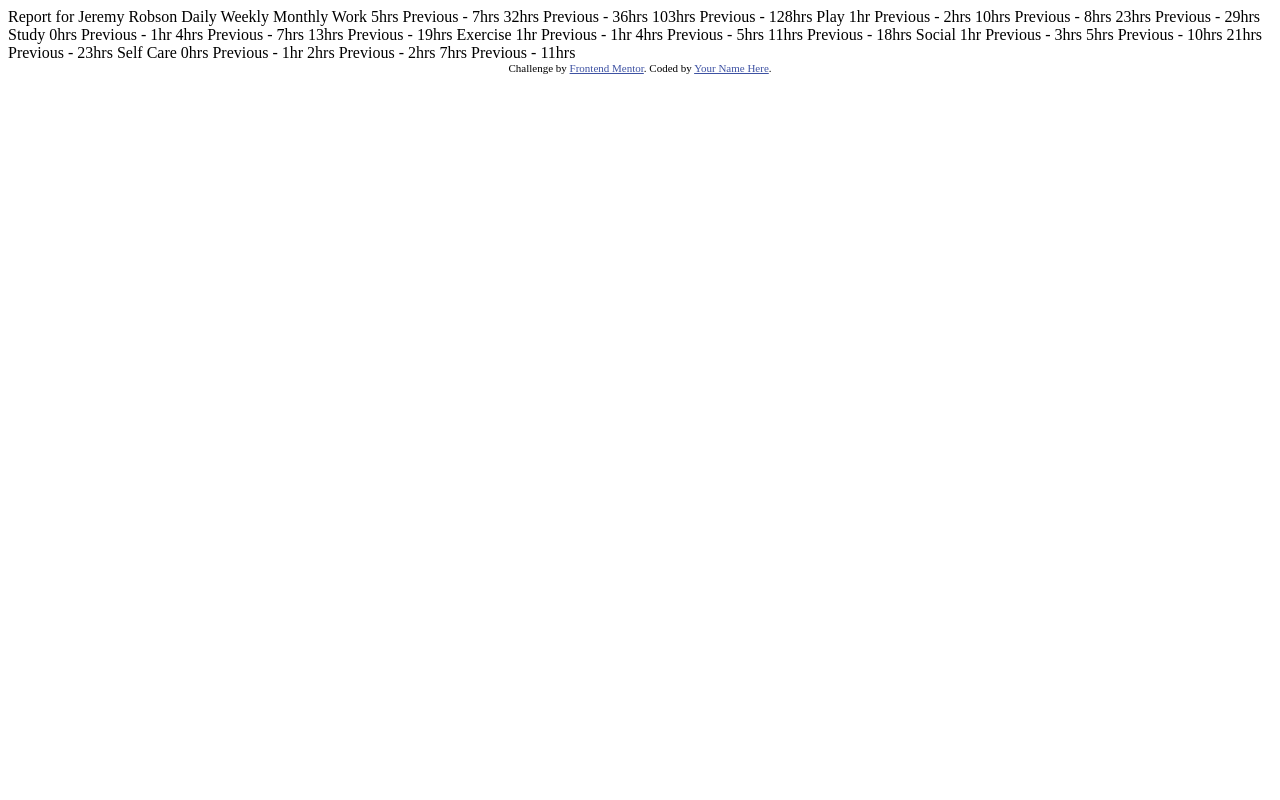
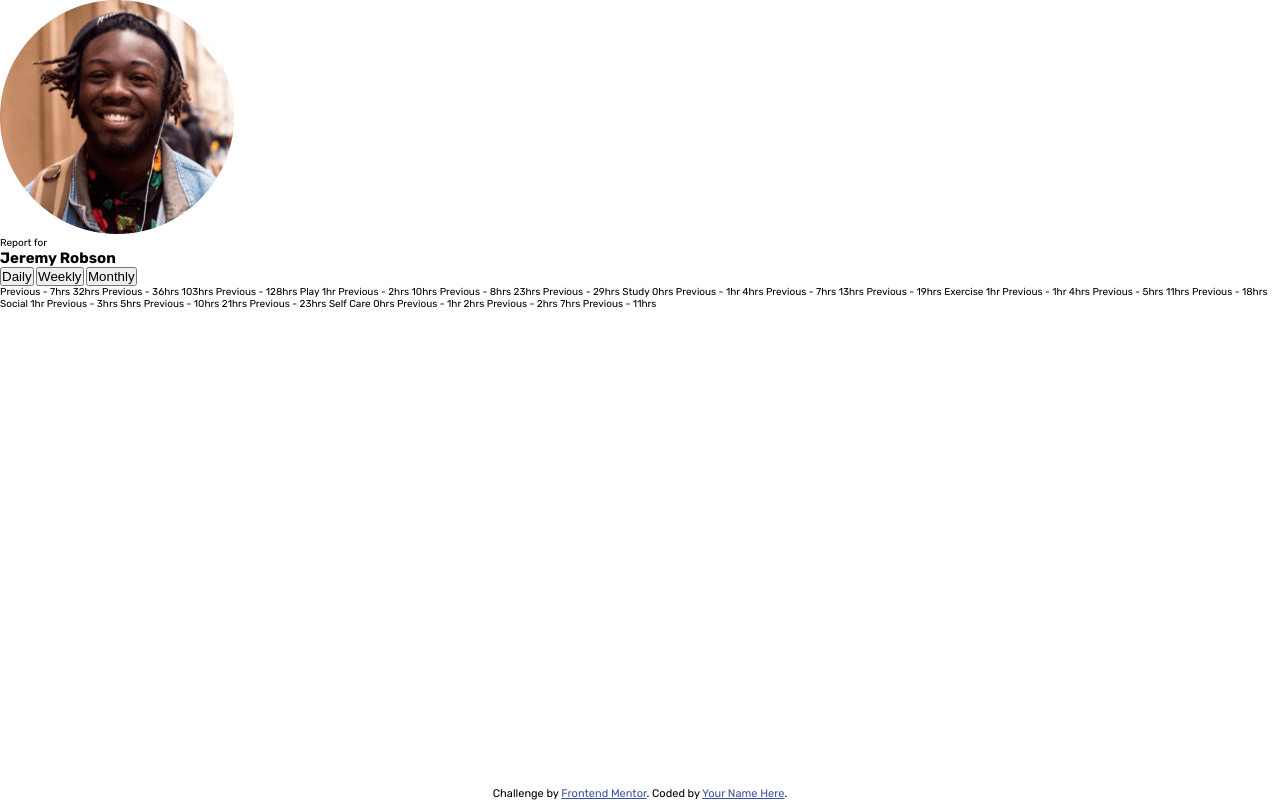
Before and after one commit to Lindas-designs/time-tracking-app, a plain HTML site: page index.html in a window 1280 px wide. Drawn offline with Linux system fonts and the light colour scheme.

Commit message:
user-card html

```diff
--- a/index.html
+++ b/index.html
@@ -1,80 +1,154 @@
 <!DOCTYPE html>
 <html lang="en">
   <head>
-  <meta charset="UTF-8">
-  <meta name="viewport" content="width=device-width, initial-scale=1.0"> <!-- displays site properly based on user's device -->
+    <meta charset="UTF-8" />
+    <meta name="viewport" content="width=device-width, initial-scale=1.0" />
+    <!-- displays site properly based on user's device -->
 
-  <link rel="icon" type="image/png" sizes="32x32" href="./images/favicon-32x32.png">
-
+    <link
+      rel="icon"
+      type="image/png"
+      sizes="32x32"
+      href="./images/favicon-32x32.png"
+    />
+    <link rel="stylesheet" href="styles.css" />
+    <link rel="preconnect" href="https://fonts.googleapis.com" />
+    <link rel="preconnect" href="https://fonts.gstatic.com" crossorigin />
+    <link
+      href="https://fonts.googleapis.com/css2?family=Rubik:ital,wght@0,300..900;1,300..900&display=swap"
+      rel="stylesheet"
+    />
     <title>Frontend Mentor | Time tracking dashboard</title>
-
-  <!-- Feel free to remove these styles or customise in your own stylesheet 👍 -->
-  <style>
-    .attribution { font-size: 11px; text-align: center; }
-    .attribution a { color: hsl(228, 45%, 44%); }
-  </style>
+    <script defer src="script.js"></script>
   </head>
   <body>
+    <div class="dashboard">
+      <aside class="user-card">
+      <div class="user-info">
+        <img class="user-img" src="images/image-jeremy.png" alt="profile-image">
+        <p>Report for</p>
+        <h1 class="user-name">Jeremy Robson</h1>
+      </div>
+      <div class="user-timeframes">
+      <button>Daily</button>
+      <button>Weekly</button>
+      <button>Monthly</button></div>
+      </aside>
+      <!-- daily -->
+      Previous - 7hrs
+      <!-- daily -->
+      32hrs
+      <!-- weekly -->
+      Previous - 36hrs
+      <!-- weekly -->
+      103hrs
+      <!-- monthly -->
+      Previous - 128hrs
+      <!-- monthly -->
 
-  Report for
-  Jeremy Robson
+      Play 1hr
+      <!-- daily -->
+      Previous - 2hrs
+      <!-- daily -->
+      10hrs
+      <!-- weekly -->
+      Previous - 8hrs
+      <!-- weekly -->
+      23hrs
+      <!-- monthly -->
+      Previous - 29hrs
+      <!-- monthly -->
 
-  Daily
-  Weekly
-  Monthly
+      Study 0hrs
+      <!-- daily -->
+      Previous - 1hr
+      <!-- daily -->
+      4hrs
+      <!-- weekly -->
+      Previous - 7hrs
+      <!-- weekly -->
+      13hrs
+      <!-- monthly -->
+      Previous - 19hrs
+      <!-- monthly -->
 
-  Work
-  5hrs <!-- daily -->
-  Previous - 7hrs <!-- daily -->
-  32hrs <!-- weekly -->
-  Previous - 36hrs <!-- weekly -->
-  103hrs <!-- monthly -->
-  Previous - 128hrs <!-- monthly -->
+      Exercise 1hr
+      <!-- daily -->
+      Previous - 1hr
+      <!-- daily -->
+      4hrs
+      <!-- weekly -->
+      Previous - 5hrs
+      <!-- weekly -->
+      11hrs
+      <!-- monthly -->
+      Previous - 18hrs
+      <!-- monthly -->
 
-  Play
-  1hr <!-- daily -->
-  Previous - 2hrs <!-- daily -->
-  10hrs <!-- weekly -->
-  Previous - 8hrs <!-- weekly -->
-  23hrs <!-- monthly -->
-  Previous - 29hrs <!-- monthly -->
+      Social 1hr
+      <!-- daily -->
+      Previous - 3hrs
+      <!-- daily -->
+      5hrs
+      <!-- weekly -->
+      Previous - 10hrs
+      <!-- weekly -->
+      21hrs
+      <!-- monthly -->
+      Previous - 23hrs
+      <!-- monthly -->
 
-  Study
-  0hrs <!-- daily -->
-  Previous - 1hr <!-- daily -->
-  4hrs <!-- weekly -->
-  Previous - 7hrs <!-- weekly -->
-  13hrs <!-- monthly -->
-  Previous - 19hrs <!-- monthly -->
-
-  Exercise
-  1hr <!-- daily -->
-  Previous - 1hr <!-- daily -->
-  4hrs <!-- weekly -->
-  Previous - 5hrs <!-- weekly -->
-  11hrs <!-- monthly -->
-  Previous - 18hrs <!-- monthly -->
-
-  Social
-  1hr <!-- daily -->
-  Previous - 3hrs <!-- daily -->
-  5hrs <!-- weekly -->
-  Previous - 10hrs <!-- weekly -->
-  21hrs <!-- monthly -->
-  Previous - 23hrs <!-- monthly -->
-
-  Self Care
-  0hrs <!-- daily -->
-  Previous - 1hr <!-- daily -->
-  2hrs <!-- weekly -->
-  Previous - 2hrs <!-- weekly -->
-  7hrs <!-- monthly -->
-  Previous - 11hrs <!-- monthly -->
-
-
+      Self Care 0hrs
+      <!-- daily -->
+      Previous - 1hr
+      <!-- daily -->
+      2hrs
+      <!-- weekly -->
+      Previous - 2hrs
+      <!-- weekly -->
+      7hrs
+      <!-- monthly -->
+      Previous - 11hrs
+      <!-- monthly -->
+    </div>
     <div class="attribution">
-    Challenge by <a href="https://www.frontendmentor.io?ref=challenge" target="_blank">Frontend Mentor</a>.
-    Coded by <a href="#">Your Name Here</a>.
+      Challenge by
+      <a href="https://www.frontendmentor.io?ref=challenge" target="_blank"
+        >Frontend Mentor</a
+      >. Coded by <a href="#">Your Name Here</a>.
     </div>
   </body>
 </html>
+<!-- <div class="dashboard">
+  <aside class="profile-card">
+    <div class="profile-info">
+      <img src="your-photo.jpg" alt="Profile photo">
+      <div class="name">
+        <p>Report for</p>
+        <h1>Jeremy Robson</h1>
+      </div>
+    </div>
+
+    <div class="timeframes">
+      <button class="active">Daily</button>
+      <button>Weekly</button>
+      <button>Monthly</button>
+    </div>
+  </aside>
+
+  <main class="cards">
+    <div class="card work">
+      <div class="card-bg">
+        <img src="briefcase.svg" alt="Work icon">
+      </div>
+      <div class="card-content">
+        <div class="card-header">
+          <h2>Work</h2>
+          <span>•••</span>
+        </div>
+        <div class="card-body">
+          <h3>32hrs</h3>
+          <p>Last Week - 36hrs</p>
+        </div>
+      </div>
+    </div>
--- /dev/null
+++ b/script.js
@@ -0,0 +1,48 @@
+"use strict";
+
+fetch("data.json")
+  .then((response) => {
+    if (!response.ok) {
+      throw new Error("Network response was not ok " + response.statusText);
+    }
+    return response.json(); // Convert response to a JS object or array
+  })
+  .then((activities) => {
+    console.log(activities);
+    activities.forEach((activity) => {
+      console.log(activity);
+    });
+    // use the data here
+  })
+  .catch((error) => {
+    console.error("Error:", error);
+  });
+
+//   ⚙️ 2. Validate before using the data
+
+// APIs or files can change, break, or return null.
+// So before accessing properties, check that they exist.
+
+// ✅ Example:
+
+// if (data && Array.isArray(data)) {
+//   data.forEach(user => {
+//     if (user.name) console.log(user.name);
+//   });
+// }
+// ❌ Don’t assume your data will always look correct.
+
+/*
+function loadJSON(url) {
+  return fetch(url).then((response) => {
+    if (!response.ok) {
+      throw new Error(`Failed to load ${url}: ${response.statusText}`);
+    }
+    return response.json(); // Convert response to JS object
+  });
+}
+loadJSON("data.json")
+  .then((data) => {
+    console.log("Loaded JSON:", data);
+  })
+  .catch((err) => console.error("Error:", err));*/
--- /dev/null
+++ b/styles.css
@@ -0,0 +1,196 @@
+* {
+  padding: 0;
+  margin: 0;
+  box-sizing: border-box;
+}
+:root {
+  /* COLOURS */
+  /* ### Primary */
+
+  --purple-600: hsl(246, 80%, 60%);
+  --orange-300-work: hsl(15, 100%, 70%);
+  --blue-300-play: hsl(195, 74%, 62%);
+  --pink-400-study: hsl(348, 100%, 68%);
+  --green-400-exercise: hsl(145, 58%, 55%);
+  --purple-700-social: hsl(264, 64%, 52%);
+  --yellow-300-self-care: hsl(43, 84%, 65%);
+
+  /* ### Neutral */
+
+  --navy-950: hsl(226, 43%, 10%);
+  --navy-900: hsl(235, 46%, 20%);
+  --purple-500: hsl(235, 45%, 61%);
+  --navy-200: hsl(236, 100%, 87%);
+
+  /* - Font size: 18px (card titles e.g. Work, Play) */
+}
+html {
+  font-size: 62.5%;
+  font-family: "Rubik", sans-serif;
+  /* - Weights: 300, 400, 500 */
+}
+.attribution {
+  position: fixed;
+  bottom: 0;
+  left: 50%;
+  transform: translateX(-50%);
+  font-size: 1.1rem;
+  text-align: center;
+}
+.attribution a {
+  color: hsl(228, 45%, 44%);
+}
+/*
+
+The designs were created to the following widths:
+
+- Mobile: 375px
+- Desktop: 1440px
+
+If you would like to practice working with JSON data, we provide a local `data.json` file for the activities. This means you'll be able to pull the data from there instead of using the content in the `.html` file.
+
+Your users should be able to:
+
+- View the optimal layout for the site depending on their device's screen size
+- See hover states for all interactive elements on the page
+- Switch between viewing Daily, Weekly, and Monthly stats
+
+### Expected behaviour
+
+- The text for the previous period's time should change based on the active timeframe. For Daily, it should read "Yesterday" e.g "Yesterday - 2hrs". For Weekly, it should read "Last Week" e.g. "Last Week - 32hrs". For monthly, it should read "Last Month" e.g. "Last Month - 19hrs".
+*/
+
+/*
+body {
+  font-family: 'Rubik', sans-serif;
+  background-color: #0f1424;
+  color: white;
+  display: flex;
+  justify-content: center;
+  align-items: center;
+  min-height: 100vh;
+}
+
+.dashboard {
+  display: grid;
+  grid-template-columns: 250px 1fr;
+  gap: 1.5rem;
+  max-width: 1000px;
+}
+
+.profile-card {
+  background-color: #1c1f4a;
+  border-radius: 15px;
+  overflow: hidden;
+  display: flex;
+  flex-direction: column;
+}
+
+.profile-info {
+  background-color: #5847eb;
+  padding: 2rem 1.5rem;
+  text-align: left;
+}
+
+.profile-info img {
+  border-radius: 50%;
+  width: 70px;
+  border: 3px solid white;
+  margin-bottom: 1rem;
+}
+
+.profile-info p {
+  opacity: 0.7;
+  font-size: 0.9rem;
+}
+
+.profile-info h1 {
+  font-size: 1.5rem;
+  line-height: 1.2;
+}
+
+.timeframes {
+  padding: 1.5rem;
+  display: flex;
+  flex-direction: column;
+  gap: 0.8rem;
+}
+
+.timeframes button {
+  background: none;
+  border: none;
+  color: #bdc1ff;
+  font-size: 1rem;
+  text-align: left;
+  cursor: pointer;
+  transition: color 0.3s;
+}
+
+.timeframes button.active,
+.timeframes button:hover {
+  color: white;
+}
+*/
+/* Cards layout */
+/*
+.cards {
+  display: grid;
+  grid-template-columns: repeat(auto-fill, minmax(220px, 1fr));
+  gap: 1.5rem;
+}
+
+.card {
+  position: relative;
+  border-radius: 15px;
+  overflow: hidden;
+}
+
+.card-bg {
+  height: 50px;
+  display: flex;
+  justify-content: flex-end;
+  align-items: center;
+  padding-right: 1rem;
+}
+
+.card-bg img {
+  width: 50px;
+  opacity: 0.4;
+}
+
+.card-content {
+  background-color: #1c1f4a;
+  padding: 1.5rem;
+  border-radius: 15px;
+  margin-top: -15px;
+  position: relative;
+  z-index: 1;
+}
+
+.card-header {
+  display: flex;
+  justify-content: space-between;
+  align-items: center;
+}
+
+.card-header h2 {
+  font-size: 1rem;
+}
+
+.card-body h3 {
+  font-size: 2.5rem;
+  margin: 0.5rem 0;
+}
+
+.card-body p {
+  color: #bdc1ff;
+  font-size: 0.9rem;
+}
+
+.card.work .card-bg { background-color: #ff8c66; }
+.card.play .card-bg { background-color: #56c2e6; }
+.card.study .card-bg { background-color: #ff5c7c; }
+.card.exercise .card-bg { background-color: #4acf81; }
+.card.social .card-bg { background-color: #7536d3; }
+.card.selfcare .card-bg { background-color: #f1c65b; }
+*/
```
Also changed, not shown: 3 other files. Lines whose indentation alone changed are shown as unchanged.
